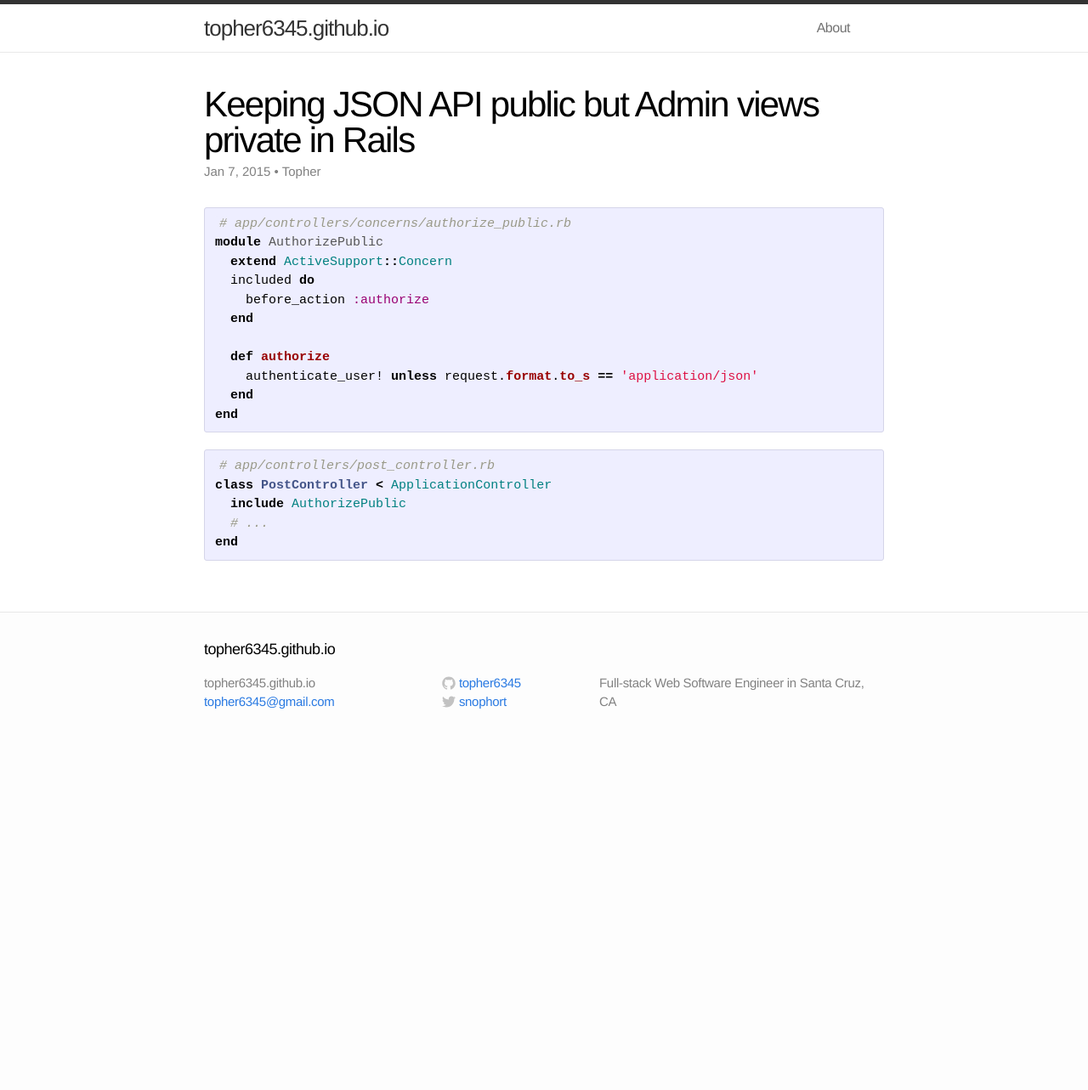
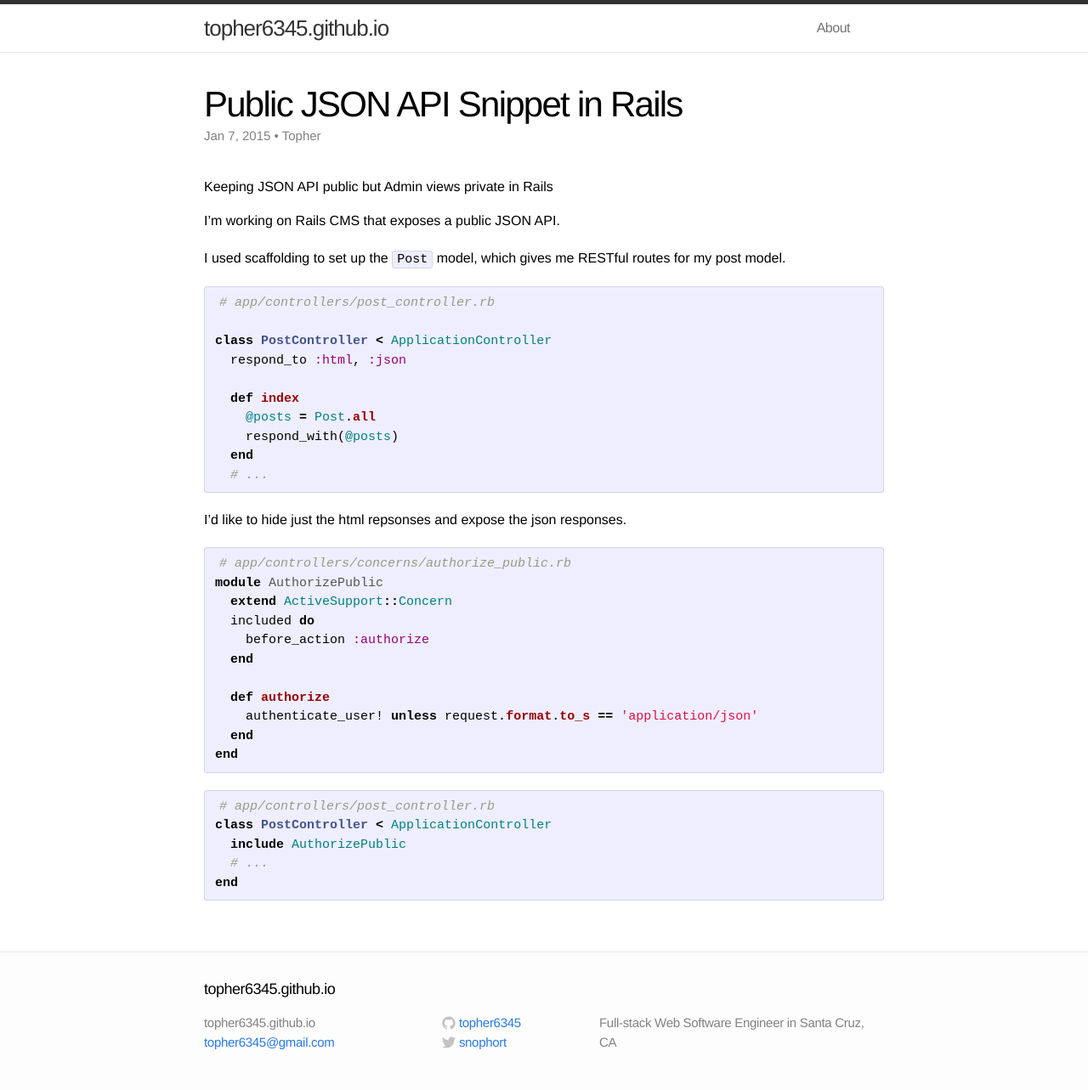
Before and after one commit to topher6345/topher6345.github.io, a Jekyll site: the page built from _posts/2015-1-7-Keeping-json-public-admin-private-rails.markdown, in a window 1280 px wide. Shown: the whole page at 85% size. Built offline with Jekyll 4.4.1, drawn with Linux system fonts in a browser that asks for light colours; Markdown is read by kramdown in place of the engine named in the settings; before the commit the page ends 900 px from its top, so only the background shows below that.

Commit message:
Update and rename 2015-1-7-Keeping-json-public-admin-prive-rails.markdown to 2015-1-7-Keeping-json-public-admin-private-rails.markdown

````diff
--- a/_posts/2015-1-7-Keeping-json-public-admin-prive-rails.markdown
+++ b/_posts/2015-1-7-Keeping-json-public-admin-private-rails.markdown
@@ -2,7 +2,7 @@
 layout: post
 status: publish
 published: true
-title: Keeping JSON API public but Admin views private in Rails
+title: Public JSON API Snippet in Rails
 author: Topher
 date: '2015-1-7 13:29:54 -0700'
 categories:
@@ -11,6 +11,27 @@ tags:
 - Ruby
 ---
 
+# Keeping JSON API public but Admin views private in Rails
+
+I'm working on Rails CMS that exposes a public JSON API.
+
+I used scaffolding to set up the `Post` model, which gives me RESTful routes for my post model.
+
+```ruby
+# app/controllers/post_controller.rb
+
+class PostController < ApplicationController
+  respond_to :html, :json
+
+  def index
+    @posts = Post.all
+    respond_with(@posts)
+  end
+  # ...
+```
+
+
+I'd like to hide just the html repsonses and expose the json responses.
 
 
 ```ruby
````
